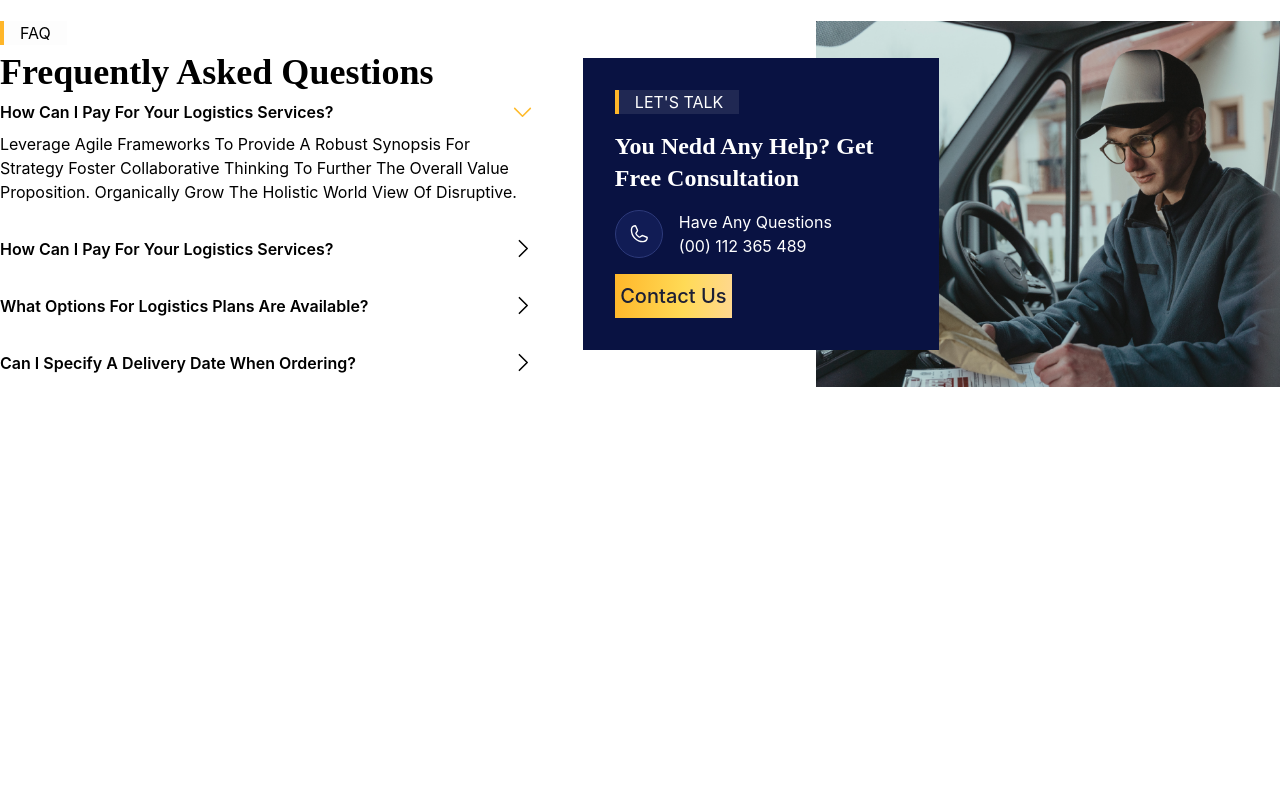
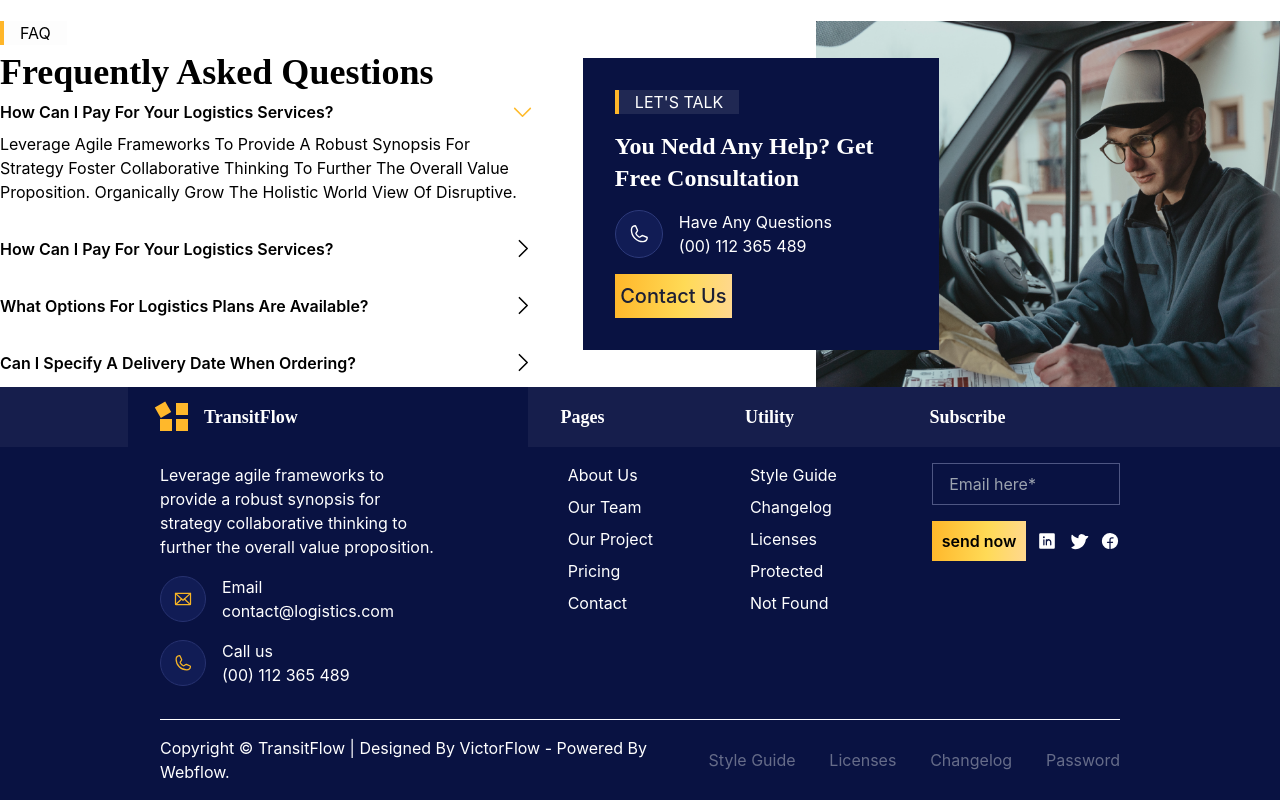
Before and after one commit to smartcollins/logistics, a React (Create React App) app: page /contact in a window 1280 px wide. Shown: the part 1704-2504 px from the top of the page. Before the commit the page ends 2091 px from the top, so only its background shows below. Built offline with nearby package versions, Linux system fonts and the light colour scheme.

Commit message:
added Footer to Contact

```diff
--- a/src/pages/Contact.jsx
+++ b/src/pages/Contact.jsx
@@ -4,6 +4,7 @@ import color from '../data/color';
 import Banner from '../component/Banner';
 import client from '../images/client_logo.png'
 import client2 from '../images/client2.png'
+import Footer from '../component/Footer'
 import {EnvelopeSimple,Phone,Clock, CaretDown, CaretRight} from 'phosphor-react'
 
 const Contact = ()=>{
@@ -84,6 +85,7 @@ const Contact = ()=>{
                     </div>
                 </div>
             </div>
+            <Footer/>
         </div>
     )
 }
```
